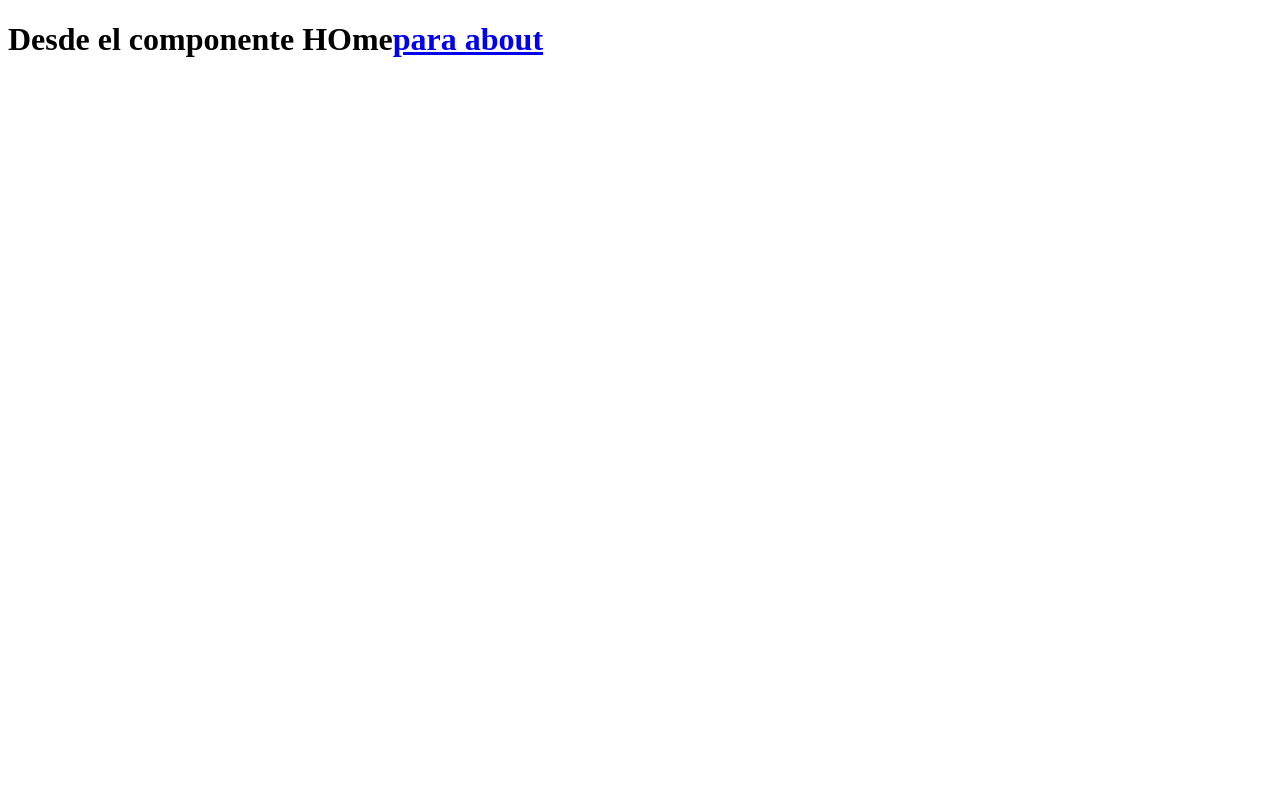
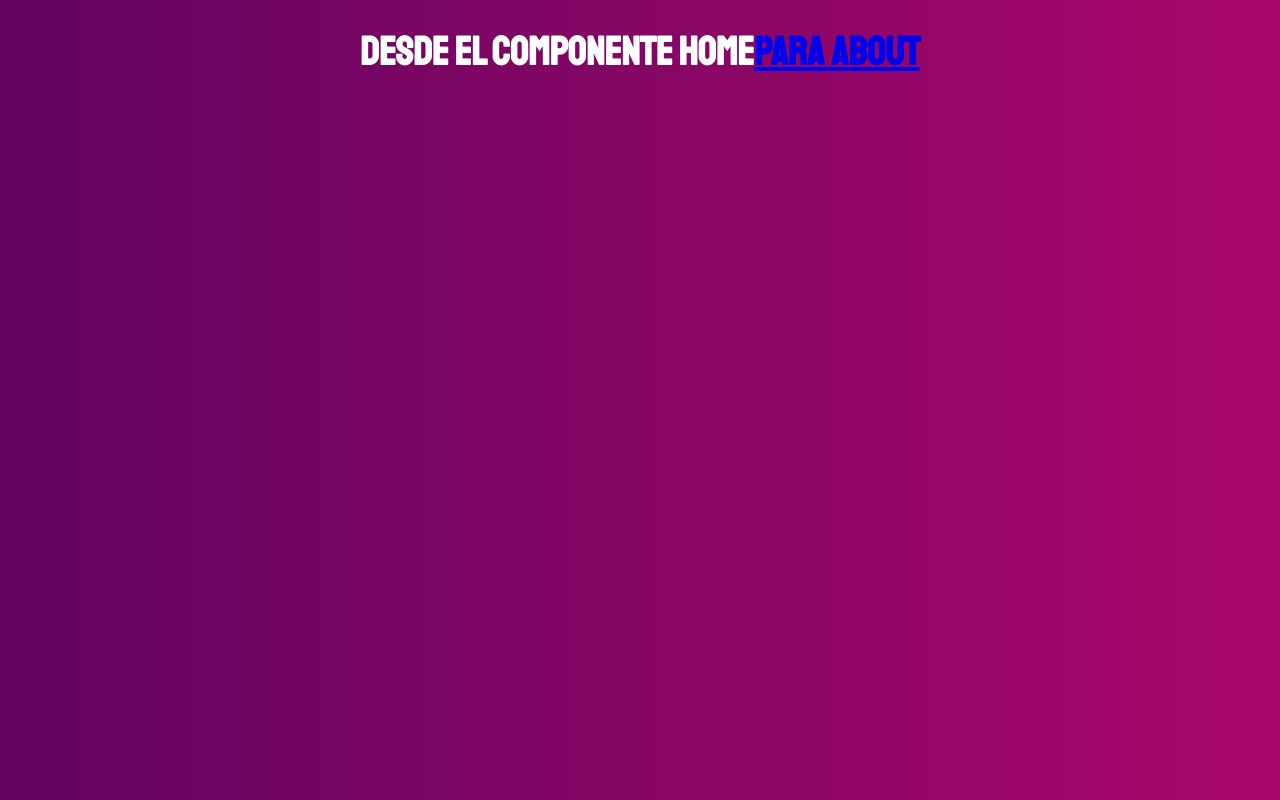
Before and after one commit to Brian-Santeliz/javascript-fullstack-mern, a React (Create React App) app in the folder Frontend/: page / in a window 1280 px wide. Built offline with nearby package versions, Linux system fonts and the light colour scheme; no server answers; a web font is replaced by a local one.

Commit message:
Add style

```diff
--- /dev/null
+++ b/Frontend/public/App.css
@@ -0,0 +1,49 @@
+html {
+    box-sizing: border-box;
+    font-size: 62.5%;
+}
+*, *:before, *:after {
+    box-sizing: inherit;
+}
+
+body {
+    background: #AA076B;
+    background: -webkit-linear-gradient(to right, #61045F, #AA076B);
+    background: linear-gradient(to right, #61045F, #AA076B);
+    font-size: 1.6rem;
+}
+
+
+h1 {
+    text-align: center;
+    font-family: 'Staatliches', cursive;
+    color: white;
+    font-size: 4rem;
+}
+h2 {
+
+}
+h3 {
+    font-family: 'Staatliches', cursive;
+    color:#AA076B;
+    font-size: 2.4rem;
+}
+.btn {
+    font-size:1.4rem;
+}
+.fecha-alta {
+    font-family: 'Staatliches', cursive;
+    color: #AA076B;
+    font-weight: bold;
+    font-size: 2rem;
+}
+.contacto p {
+    font-size: 1.2rem;
+    margin: 0;
+}
+.list-group-item:hover {
+    background: white;
+}
+form {
+    border-radius: .3rem;
+}
--- a/Frontend/public/index.html
+++ b/Frontend/public/index.html
@@ -13,6 +13,9 @@
 
     <link rel="manifest" href="%PUBLIC_URL%/manifest.json" />
     <link href="https://fonts.cdnfonts.com/css/simpsonfont" rel="stylesheet">
+    <link rel="stylesheet" href="App.css">
+    <link href="https://fonts.googleapis.com/css?family=Roboto|Staatliches&display=swap" rel="stylesheet">
+
     <title>JavaScript Full Stack</title>
   </head>
   <body>
--- a/Frontend/src/App.js
+++ b/Frontend/src/App.js
@@ -21,7 +21,7 @@ function App() {
   return (
     <Router>
       <Switch>
-        <Route exact path="/about" component={About} />
+        <Route exact path="/about" component={()=><About/>} />
         <Route exact path="/" component={Home} />
         <Route exact path="/about/:id" component={AboutDinamic} />
       </Switch>
```
